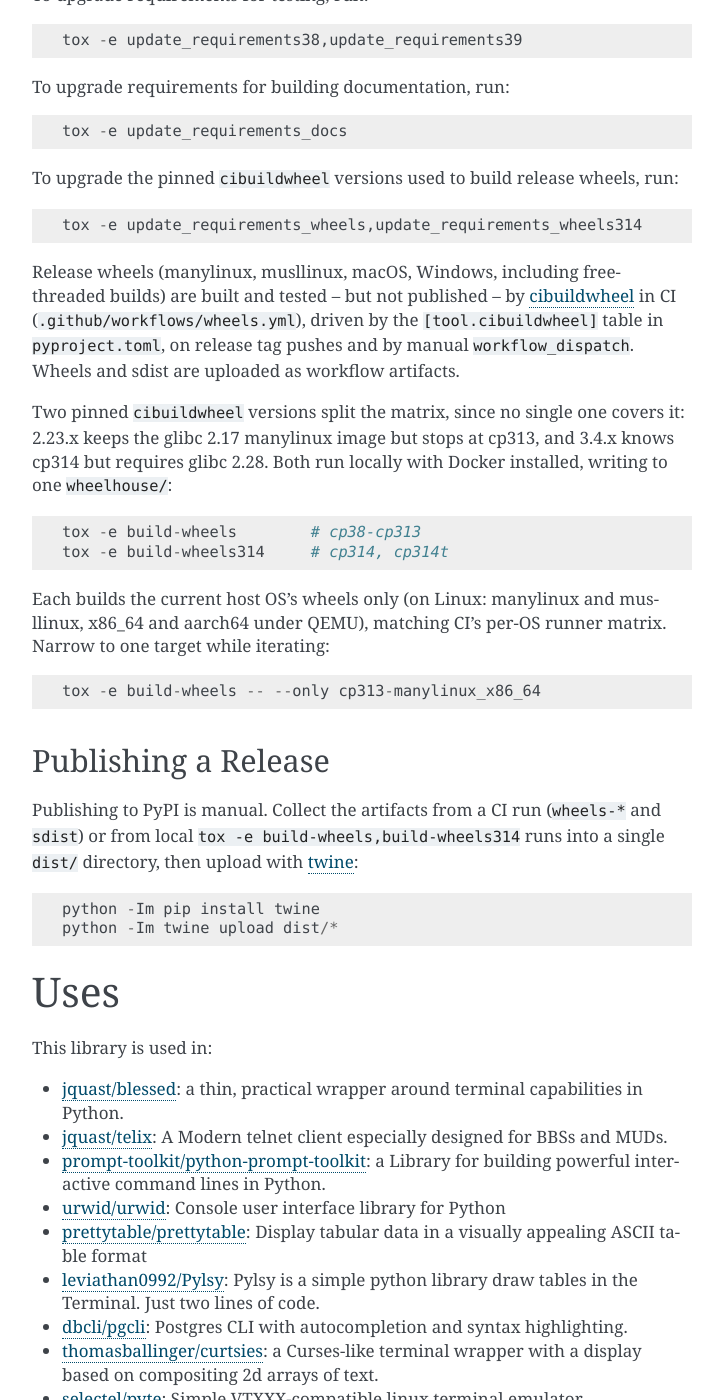
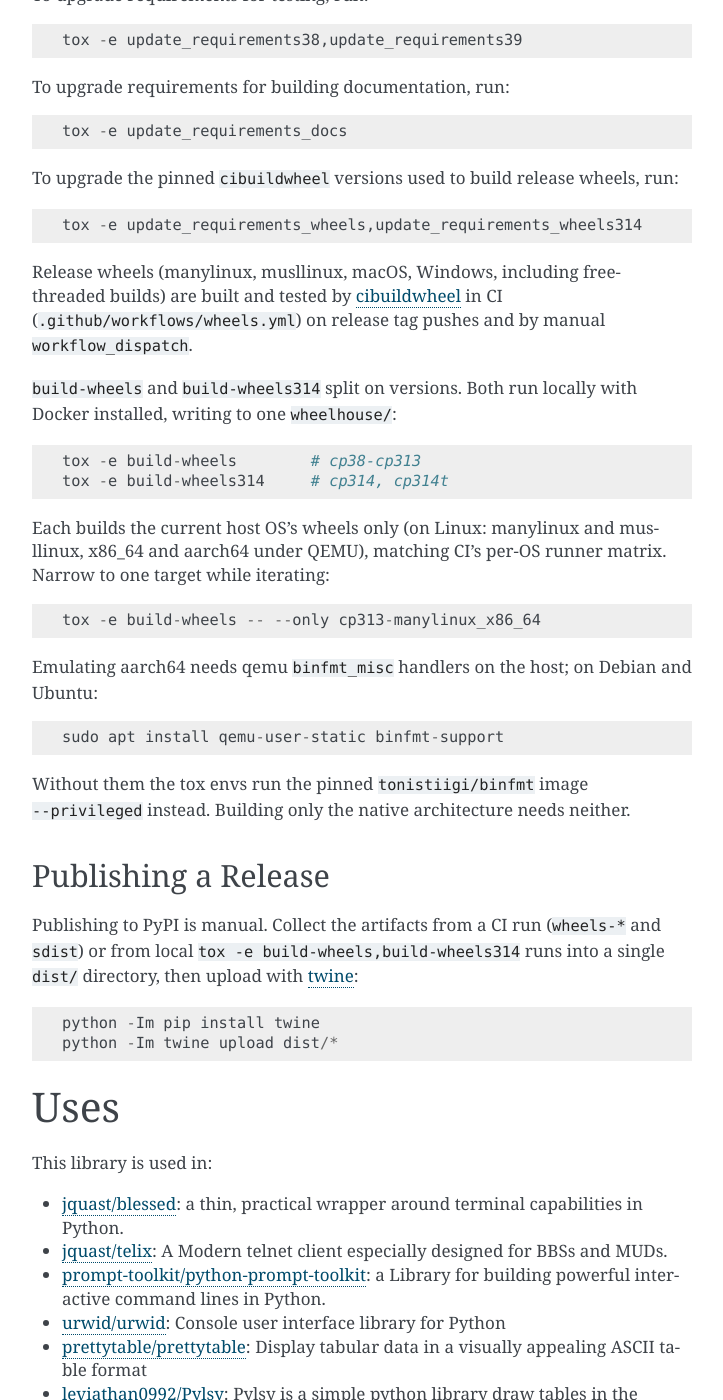
Before and after one commit to jquast/wcwidth, a Sphinx documentation site: the page built from docs/intro.rst, in a window 1280 px wide and 1400 px high, scrolled down 11844 px. Shown: the whole window, without its empty margins (388-1111 px from the left). Built offline with Sphinx 7.4.7, drawn with Linux system fonts in a browser that asks for light colours.

Commit message:
more CI wheel build drama, and pin containers

```diff
--- a/docs/intro.rst
+++ b/docs/intro.rst
@@ -575,13 +575,11 @@ To upgrade the pinned ``cibuildwheel`` versions used to build release wheels, ru
    tox -e update_requirements_wheels,update_requirements_wheels314
 
 Release wheels (manylinux, musllinux, macOS, Windows, including free-threaded builds) are built and
-tested -- but not published -- by `cibuildwheel`_ in CI (``.github/workflows/wheels.yml``), driven
-by the ``[tool.cibuildwheel]`` table in ``pyproject.toml``, on release tag pushes and by manual
-``workflow_dispatch``.  Wheels and sdist are uploaded as workflow artifacts.
+tested by `cibuildwheel`_ in CI (``.github/workflows/wheels.yml``) on release tag pushes and by
+manual ``workflow_dispatch``.
 
-Two pinned ``cibuildwheel`` versions split the matrix, since no single one covers it: 2.23.x keeps
-the glibc 2.17 manylinux image but stops at cp313, and 3.4.x knows cp314 but requires glibc 2.28.
-Both run locally with Docker installed, writing to one ``wheelhouse/``::
+``build-wheels`` and ``build-wheels314`` split on versions. Both run locally with Docker installed,
+writing to one ``wheelhouse/``::
 
    tox -e build-wheels        # cp38-cp313
    tox -e build-wheels314     # cp314, cp314t
@@ -590,6 +588,13 @@ Each builds the current host OS's wheels only (on Linux: manylinux and musllinux
 aarch64 under QEMU), matching CI's per-OS runner matrix.  Narrow to one target while iterating::
 
    tox -e build-wheels -- --only cp313-manylinux_x86_64
+
+Emulating aarch64 needs qemu ``binfmt_misc`` handlers on the host; on Debian and Ubuntu::
+
+   sudo apt install qemu-user-static binfmt-support
+
+Without them the tox envs run the pinned ``tonistiigi/binfmt`` image ``--privileged`` instead.
+Building only the native architecture needs neither.
 
 Publishing a Release
 ---------------------
```
Also changed, not shown: 2 other files.
